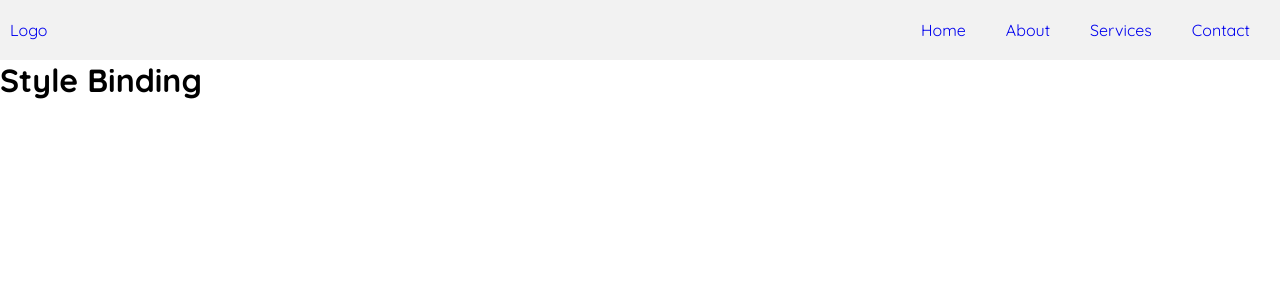
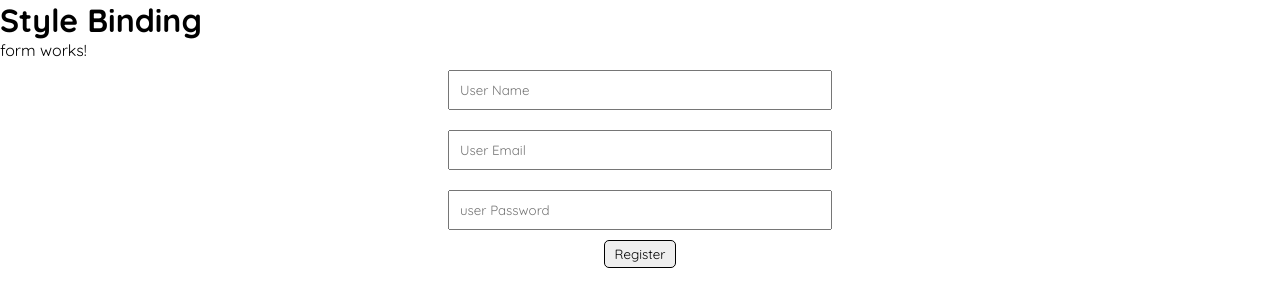
Before and after one commit to azharsiddiqui1234/Angular_From_Start_Tut, an Angular app: page / in a window 1280 px wide. Shown: the top 306 px of the page. Built offline with nearby package versions, Linux system fonts and the light colour scheme.

Commit message:
Basic Angular Form

```diff
--- a/src/app/app.component.html
+++ b/src/app/app.component.html
@@ -1,2 +1,2 @@
-<app-header></app-header>
 <h1>Style Binding</h1>
+<app-form></app-form>
--- /dev/null
+++ b/src/app/form/form.component.css
@@ -0,0 +1,20 @@
+.form-container{
+    display: flex;
+    flex-direction: column;
+    justify-content: center;
+    align-items: center;
+    width: 100%;
+    height: auto;
+}
+
+.form-container input{
+    width: 30%;
+    padding: 10px;
+    margin: 10px 0;
+}
+
+.form-container button{
+    padding: 5px 10px;
+    border-radius: 5px;
+    border: 1px solid black;
+}
--- /dev/null
+++ b/src/app/form/form.component.html
@@ -0,0 +1,15 @@
+<!-- first we need to install form Module inside app.module file-->
+<!-- import { FormsModule } from '@angular/forms'; -->
+<p>form works!</p>
+<h1>{{UserData.user}}</h1>
+<h1>{{UserData.email}}</h1>
+<h1>{{UserData.password}}</h1>
+
+
+
+<form class="form-container" #basicForm="ngForm" (ngSubmit)="getData(basicForm.value)">
+    <input type="text" ngModel name="user" placeholder="User Name" />
+    <input type="text" ngModel name="email" placeholder="User Email" />
+    <input type="password" ngModel name="password" placeholder="user Password" />
+    <button>Register</button>
+</form>
--- /dev/null
+++ b/src/app/form/form.component.ts
@@ -0,0 +1,22 @@
+import { Component, OnInit } from '@angular/core';
+import { NgForm } from '@angular/forms';
+
+@Component({
+  selector: 'app-form',
+  templateUrl: './form.component.html',
+  styleUrls: ['./form.component.css']
+})
+export class FormComponent implements OnInit {
+
+  constructor() { }
+
+  ngOnInit(): void {
+  }
+
+ UserData:any ={} ;
+  getData(data:NgForm){
+    console.log(data);
+    this.UserData = data
+
+  }
+}
--- a/src/app/header/header.component.css
+++ /dev/null
@@ -1,21 +0,0 @@
-.nav-container{
-    display: flex;
-    justify-content: space-between;
-    align-items: center;
-    background: #f2f2f2;
-    padding: 20px 10px;
-}
-
-.nav-list{
-    display: flex;
-    align-items: center;
-    list-style: none;
-}
-
-.nav-list li{
-    padding: 0 20px;
-}
-
-.nav-list li a,.logo{
-    text-decoration: none;
-}
--- a/src/app/header/header.component.html
+++ /dev/null
@@ -1,9 +0,0 @@
-<nav class="nav-container">
-    <a href="#" class="logo">Logo</a>
-    <ul class="nav-list">
-        <li><a href="#">Home</a></li>
-        <li><a href="#">About</a></li>
-        <li><a href="#">Services</a></li>
-        <li><a href="#">Contact</a></li>
-    </ul>
-</nav>
--- a/src/app/header/header.component.ts
+++ /dev/null
@@ -1,15 +0,0 @@
-import { Component, OnInit } from '@angular/core';
-
-@Component({
-  selector: 'app-header',
-  templateUrl: './header.component.html',
-  styleUrls: ['./header.component.css']
-})
-export class HeaderComponent implements OnInit {
-
-  constructor() { }
-
-  ngOnInit(): void {
-  }
-
-}
```
Also changed, not shown: src/app/app.module.ts (+5 -3 lines), 1 other file (tests, documents, lock files or other folders).
